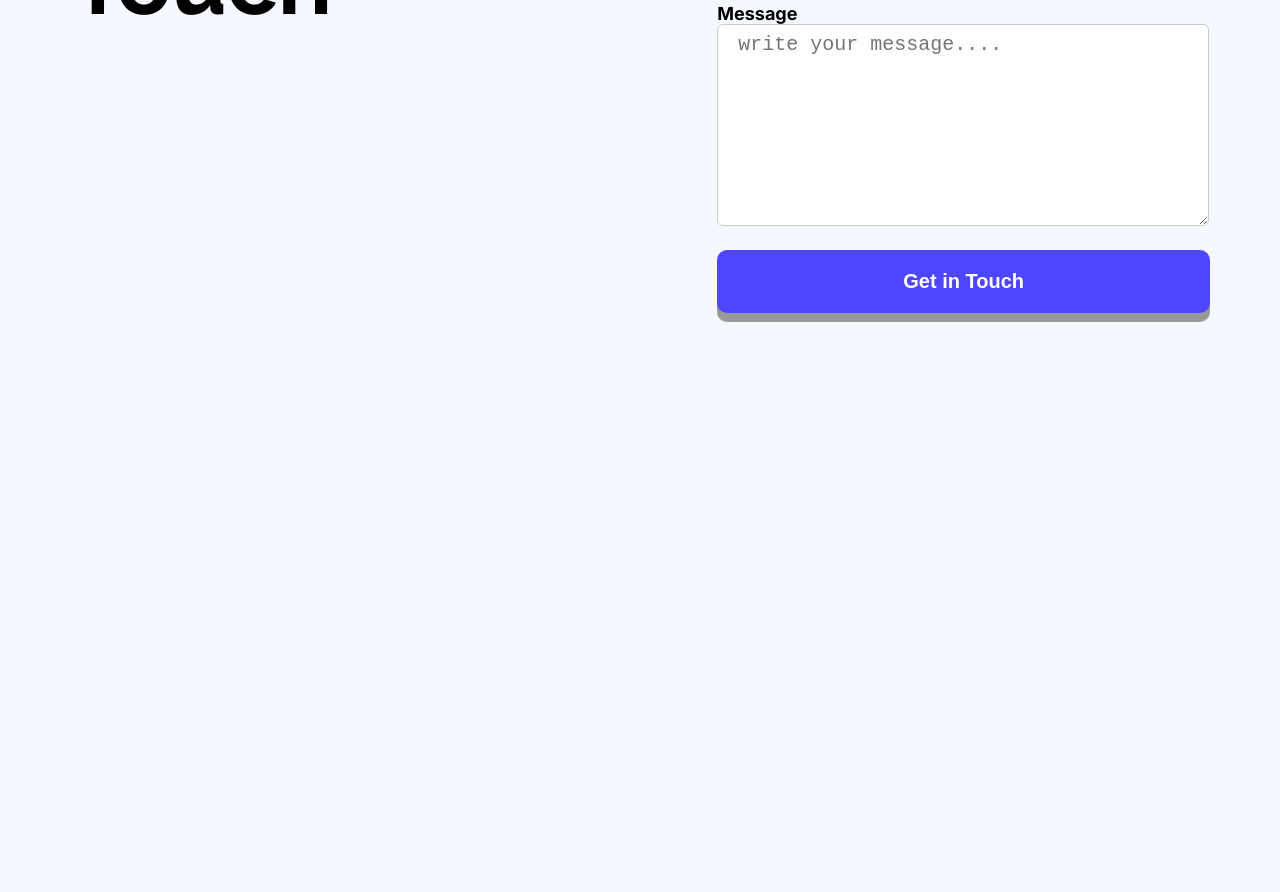
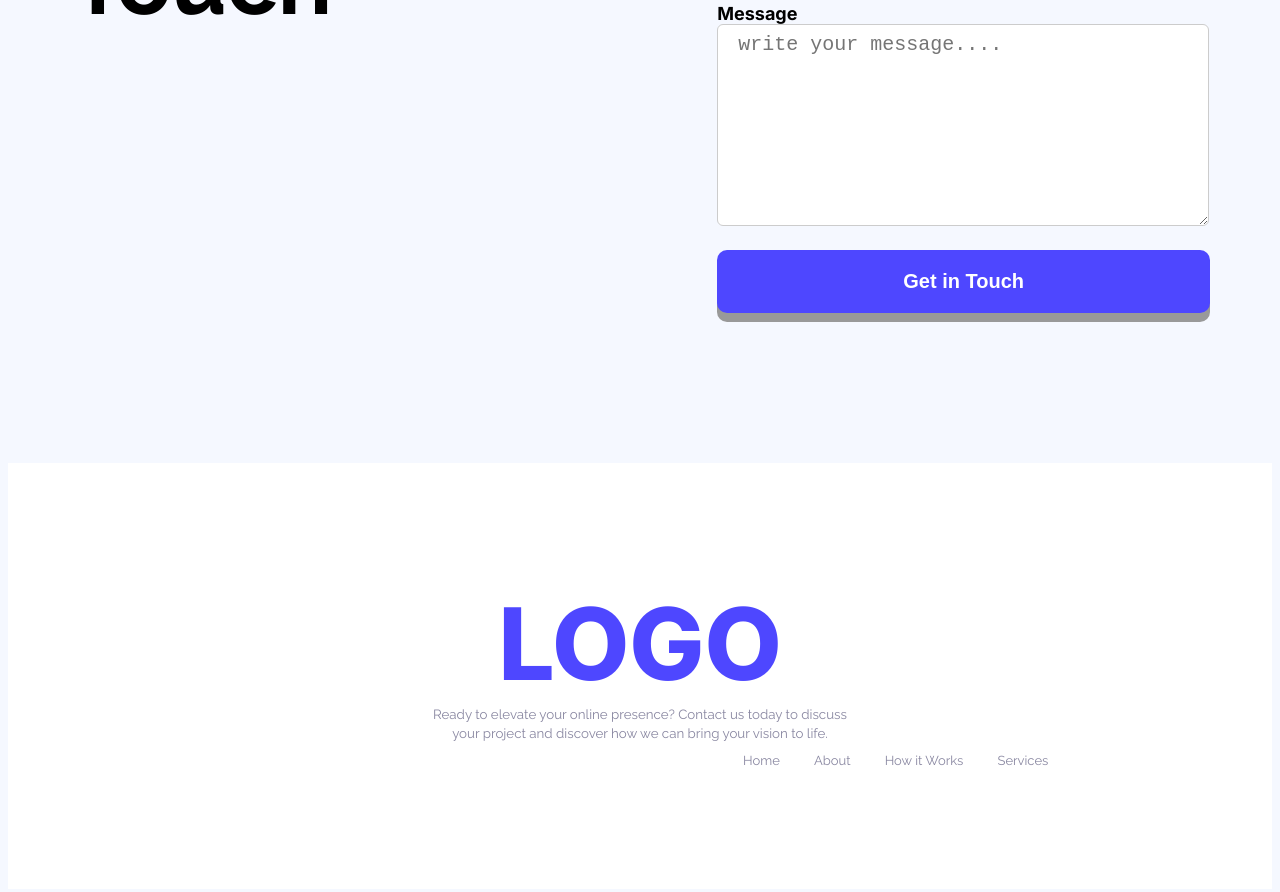
Before and after one commit to Rubayda/my-first-web-flow-assignment., a plain HTML site: page index.html in a window 1280 px wide. Shown: the part 3465-4357 px from the top of the page. Before the commit the page ends 3928 px from the top, so only its background shows below. Drawn offline with Linux system fonts and the light colour scheme.

Commit message:
footer added

```diff
--- a/index.html
+++ b/index.html
@@ -150,6 +150,20 @@
 
   </main>
   <footer>
+    <div class="footer">
+      <div class="logo-2 inter-normal">LOGO</div>
+      <div class="description">
+        <small>Ready to elevate your online presence? Contact us today to discuss <br>your project and discover how we can bring your vision to life.</small>
+      </div>
+      <nav>
+          <ul>
+            <li> <a href="#">Home</a> </li>
+            <li> <a href="#">About</a> </li>
+            <li> <a href="#">How it Works</a> </li>
+            <li> <a href="#">Services</a> </li>
+        </ul>
+      </nav>
+    </div>
 
   </footer>
 
--- a/styles/webflow.css
+++ b/styles/webflow.css
@@ -285,7 +285,7 @@ main{
   font-weight: bold;
   font-size: 18px;
   /* line-height: 120%; */
-  margin-bottom: 24px;
+  padding-bottom: 24px;
 }
 
 .contact-form button{
@@ -293,3 +293,47 @@ main{
   white-space: nowrap;
 
 }
+
+/* footer styles */
+.footer{
+  background-color: #FFFFFF;
+  /* max-width: 1440px; */
+  margin: auto;
+}
+
+.logo-2{
+  font-weight: 800;
+  font-size: 45px;
+  color: #4E47FF;
+  font-size: 100px;
+  text-align: center;
+  padding: 120px;
+  padding-bottom: 0px;
+}
+
+.description{
+  color: #8987A1;
+  text-align: center;
+}
+
+nav ul{
+  list-style: none;
+  padding: 0;
+  margin: 0;
+  text-align: center;
+  justify-items: center;
+  padding: 8px 0px 120px 0px;
+  margin-left: 520px;
+
+}
+
+nav ul li{
+  display: inline-block;
+  margin: 0 15px;
+}
+
+nav ul li a {
+  text-decoration: none;
+  font-size: small;
+  color: #8987A1;
+}
```
